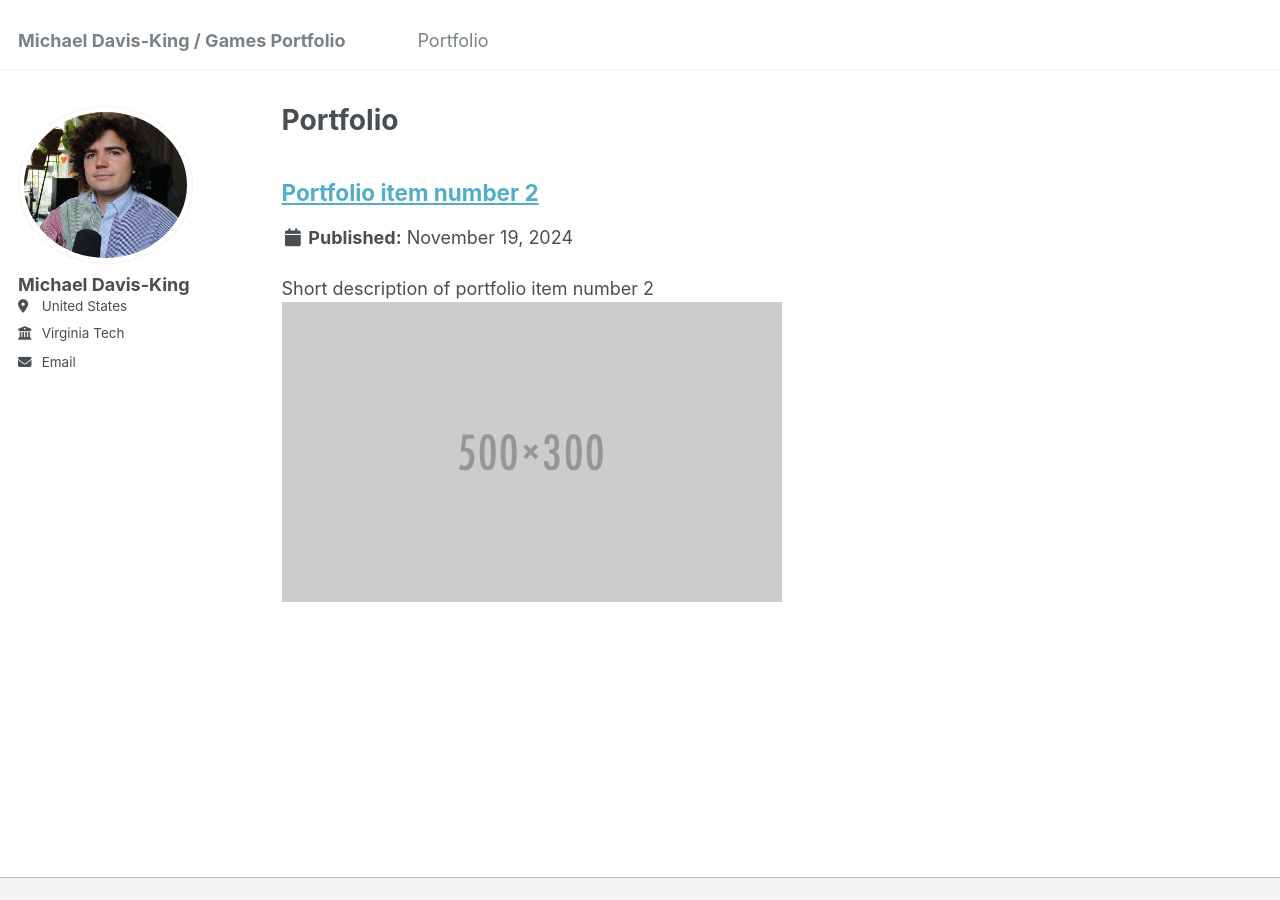
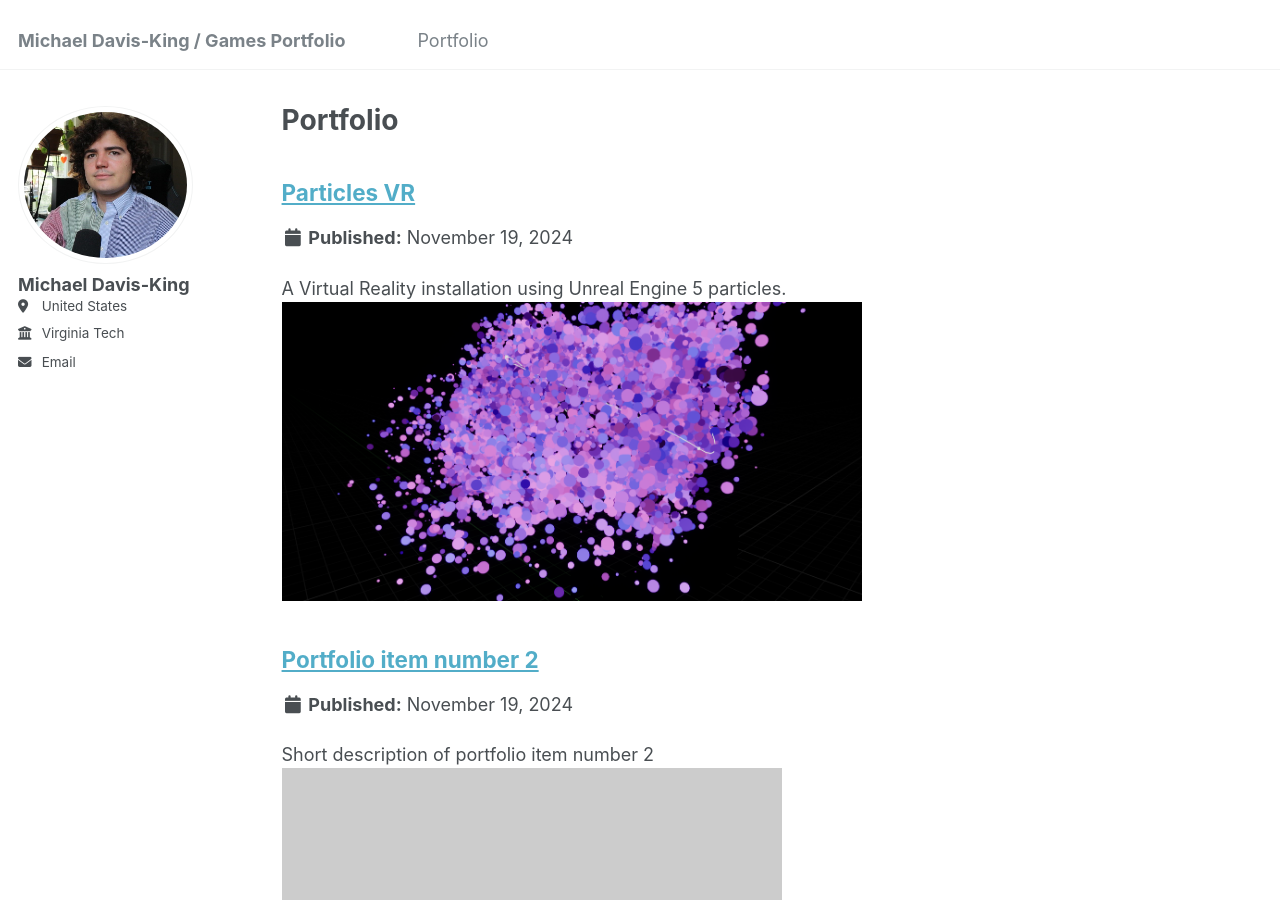
Before and after one commit to michaeldavisking/Games_Portfolio, a Jekyll site: the page built from _pages/portfolio.html, in a window 1280 px wide and 900 px high. Built offline with Jekyll 4.4.1, drawn with Linux system fonts in a browser that asks for light colours.

Commit message:
Update portfolio-1.md

```diff
--- a/_portfolio/portfolio-1.md
+++ b/_portfolio/portfolio-1.md
@@ -1,3 +1,9 @@
+---
+title: "Particles VR"
+excerpt: "A Virtual Reality installation using Unreal Engine 5 particles.<br/><img src='../images/par1.png'>"
+collection: portfolio
+---
+
 Particles is a interactive Virtual Reality expreince where the guest is able to push around small orbs using their hands.
 
 <video width="320" height="240" controls loop="" muted = "" autoplay="">
```
